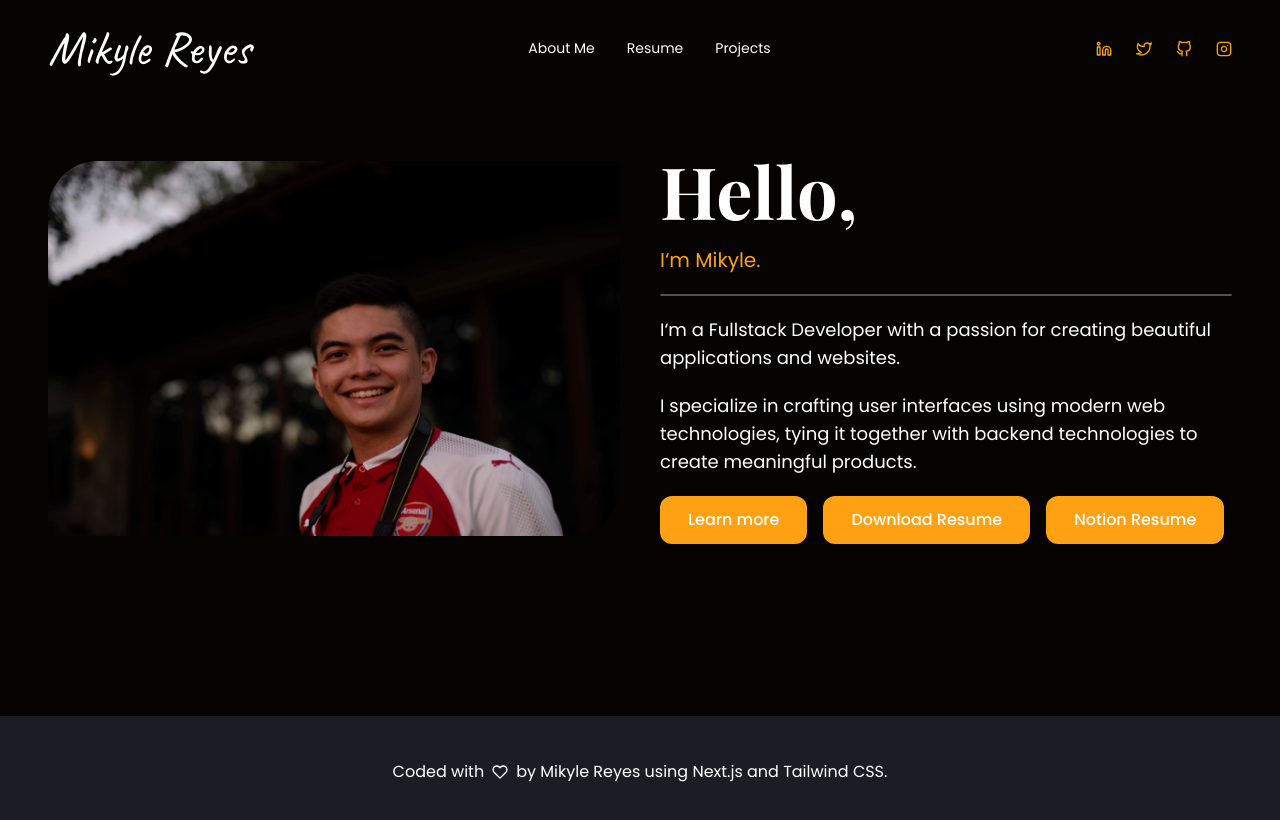
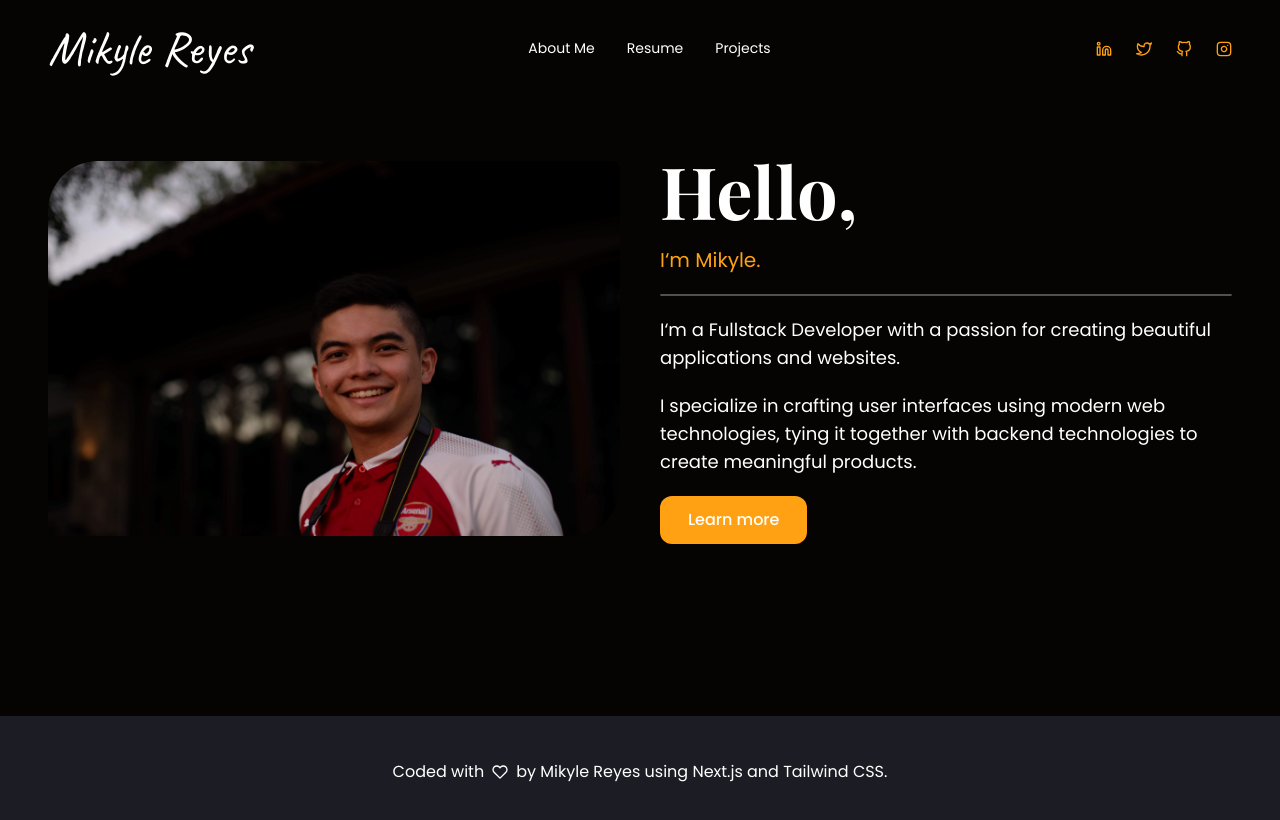
Before and after one commit to muhkyle17/portfolio-website, a Next.js app: page /about-me in a window 1280 px wide. Shown: the top 820 px of the page. Built offline with nearby package versions, Linux system fonts and the light colour scheme; a web font is replaced by a local one.

Commit message:
Remove the buttons from the about page

```diff
--- a/components/About.js
+++ b/components/About.js
@@ -2,7 +2,6 @@
 import { useState, useEffect } from 'react'
 import Image from 'next/image'
 import { FiX } from 'react-icons/fi'
-import Link from 'next/link'
 
 // Import internals
 import PictureOfMe from '../public/CON_1265.jpg'
@@ -111,20 +110,6 @@ const About = () => {
                 onClick={() => setShowModal(true)}>
                 Learn more
               </button>
-              <div className='py-3 px-7 w-fit text-sm sm:text-base font-medium text-white flex items-center justify-center rounded-xl hover:bg-primaryDarker bg-primary cursor-pointer hover:bg-secondary-hover md:btn-lg transition-all'>
-                <Link download href='/Mikyle-Resume.pdf' passHref>
-                  <a target='_blank' rel='noopener noreferrer'>
-                    Download Resume
-                  </a>
-                </Link>
-              </div>
-              <a
-                className='py-3 px-7 w-fit text-sm sm:text-base font-medium text-white flex items-center justify-center rounded-xl hover:bg-primaryDarker bg-primary hover:bg-secondary-hover md:btn-lg transition-all'
-                target='_blank'
-                rel='noreferrer'
-                href='https://mikylereyes.notion.site/Resume-cb5577d7692e4fa08afc58c0d741694e?pvs=4'>
-                Notion Resume
-              </a>
             </div>
           </div>
         </div>
```
